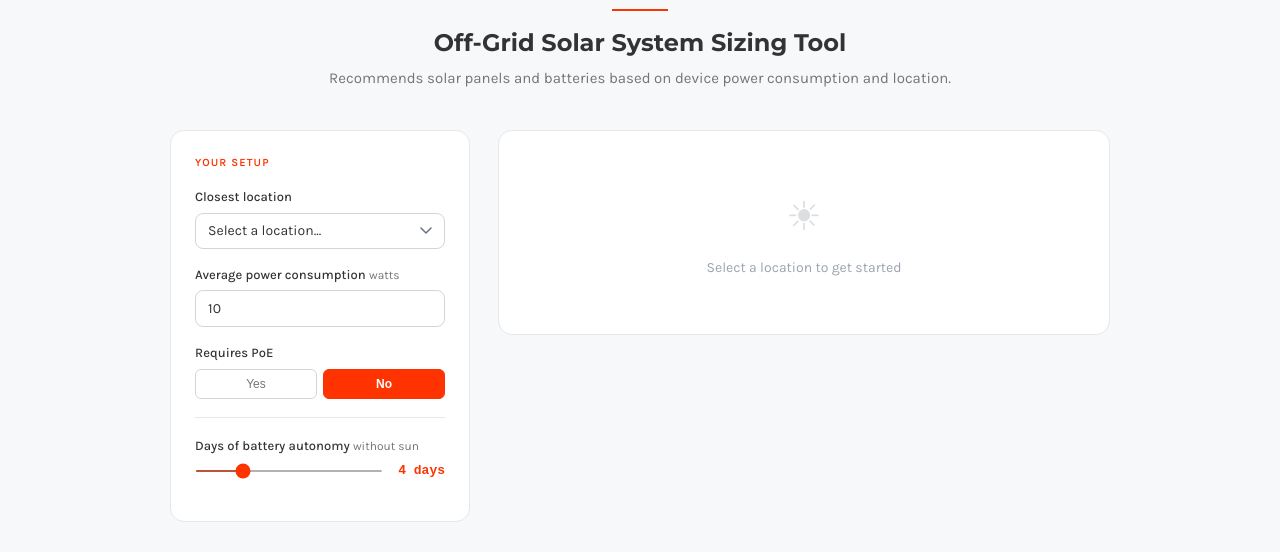
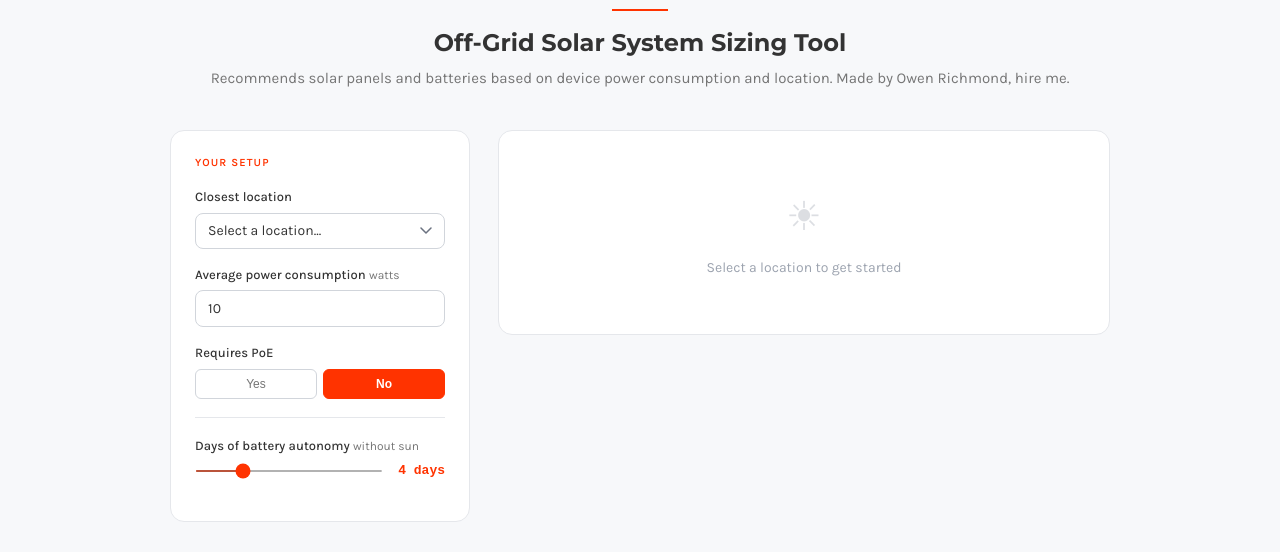
Before and after one commit to owen-richmond/Voltaic_Solar_Size_Tool_demo, a plain HTML site: page index.html in a window 1280 px wide. Shown: the part 164-716 px from the top of the page. Drawn offline with nearby package versions, Linux system fonts and the light colour scheme.

Commit message:
adding my tag have to shoutout myself

```diff
--- a/index.html
+++ b/index.html
@@ -167,7 +167,7 @@ tr.hl td.n{color:var(--orange)}
   </div>
   <div class="hdr-rule"></div>
   <div class="hdr-title">Off-Grid Solar System Sizing Tool</div>
-  <div class="hdr-sub">Recommends solar panels and batteries based on device power consumption and location.</div>
+  <div class="hdr-sub">Recommends solar panels and batteries based on device power consumption and location. Made by Owen Richmond, hire me.</div>
 </div>
 
 <div class="layout">
```
Also changed, not shown: .claude/settings.local.json (added).
